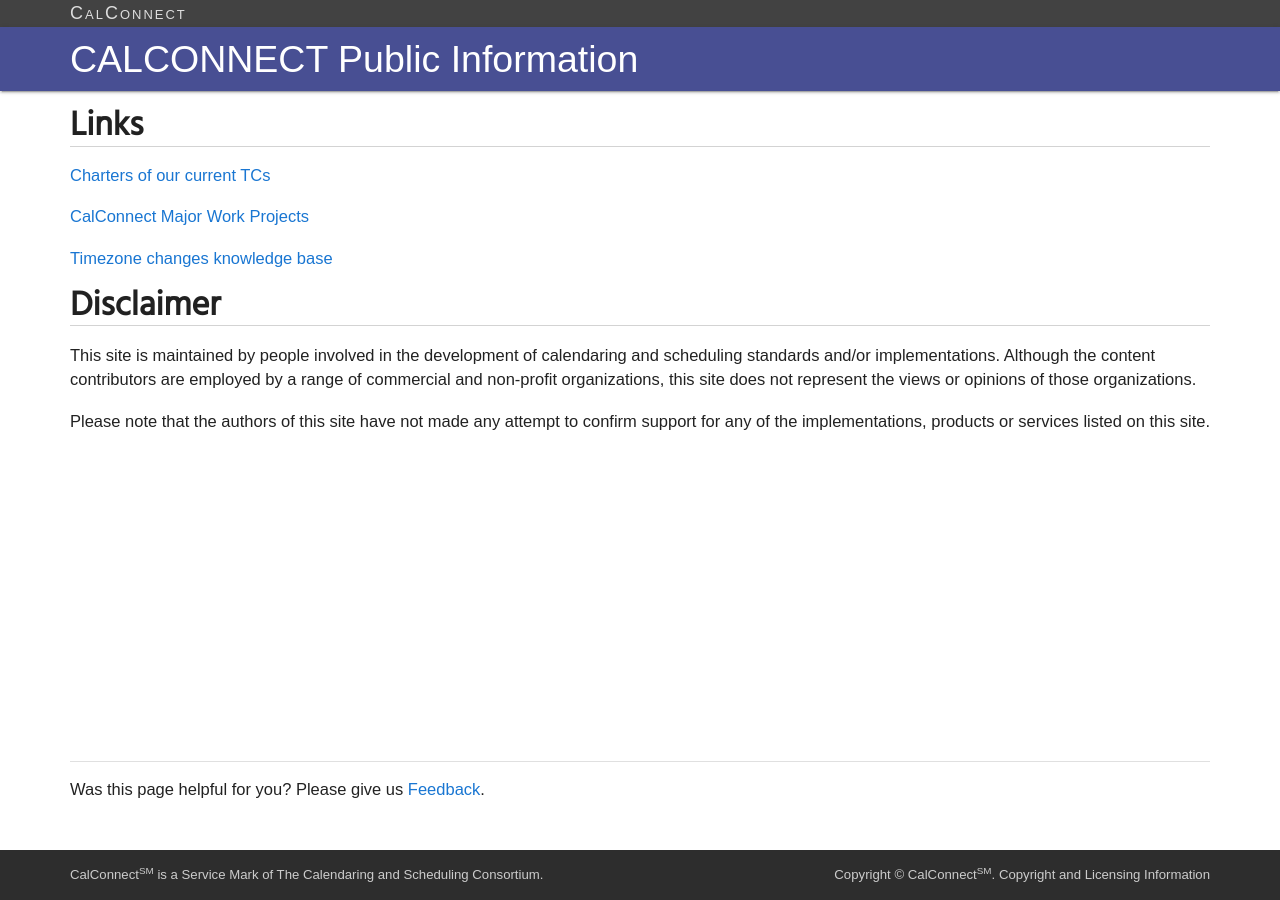
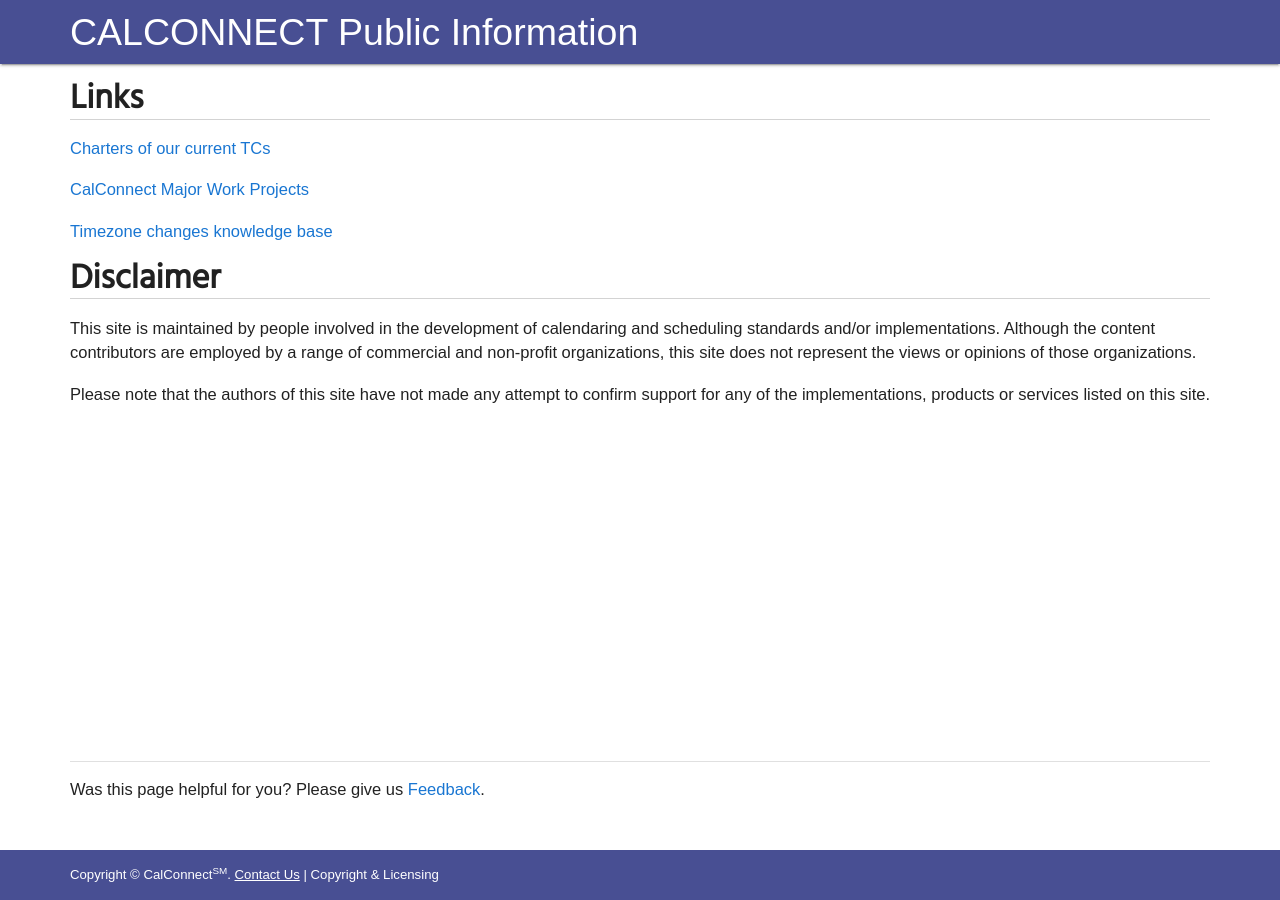
Before and after one commit to CalConnect/public, a Jekyll site: the page built from _pages/index.md, in a window 1280 px wide. Built offline with Jekyll 4.4.1, drawn with Linux system fonts in a browser that asks for light colours; some web fonts are replaced.

Commit message:
Adjust footer to changes on main website

```diff
--- a/_includes/footer.html
+++ b/_includes/footer.html
@@ -1,12 +1,8 @@
 <footer class="page-footer">
    <div class="footer-copyright">
         <div class="container">
-            <div id="footer-left" style="float:left">
-              CalConnect<sup>SM</sup> is a Service Mark of The Calendaring and Scheduling Consortium.
-            </div>
-             <div id="footer-right" style="float:right">
-              Copyright © CalConnect<sup>SM</sup>. <a href="https://www.calconnect.org/about/policies/copyright-licensing">Copyright and Licensing Information</a>
-            </div>
-        </div>
+          <div id="footer-left">
+            Copyright &copy; CalConnect<sup>SM</sup>. <a href="https://www.calconnect.org/contact">Contact Us</a> | <a href="https://www.calconnect.org/about/policies/copyright-licensing">Copyright & Licensing</a>
+          </div>
     </div>
 </footer>
--- a/_includes/header.html
+++ b/_includes/header.html
@@ -1,10 +1,3 @@
-<div id="topbar-inner">
-    <div id="topbar-inner" class="navbar container">
-        <div id="titleBar">
-            <a href="{{ "/" | relative_url }}">CalConnect</a>
-        </div>
-    </div>
-</div>
 <nav class="deep-purple lighten-1" role="navigation">
     <div class="nav-wrapper container">
         <a id="logo-container" class="brand-logo" href="{{ "/" | relative_url
--- a/_sass/materialize/components/_variables.scss
+++ b/_sass/materialize/components/_variables.scss
@@ -313,8 +313,8 @@ $h6-fontsize: 1rem !default;
 
 $footer-font-color: #fff !default;
 $footer-bg-color: $primary-color !default;
-$footer-copyright-font-color: #cccccc !default;
-$footer-copyright-bg-color: #2d2d2d !default;
+$footer-copyright-font-color: #fff !default;
+$footer-copyright-bg-color: $primary-color !default;
 
 
 // 23. Flow Text
```
